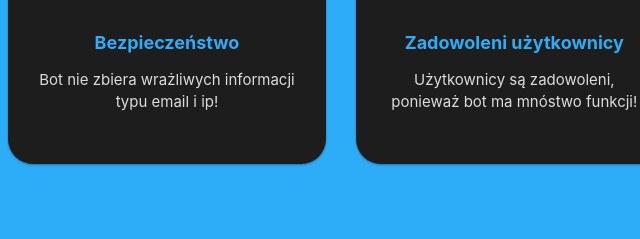
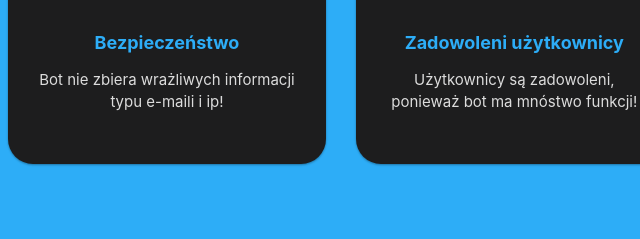
Before and after one commit to Rodi247/venobot, a plain HTML site: page index.html in a window 1280 px wide. Shown: the part 975-1214 px from the top of the page, 473-1113 px from the left. Drawn offline with nearby package versions, Linux system fonts and the light colour scheme.

Commit message:
Add files via upload

```diff
--- a/index.html
+++ b/index.html
@@ -50,7 +50,7 @@
                 <div class="col-sm-6 col-md-5 col-lg-4 item">
                     <div id="features" class="box"><i class="fa fa-lock icon" style="color: var(--main-color);"></i>
                         <h3 class="name">Bezpieczeństwo</h3>
-                        <p class="description" style="color: var(--secondary-text-color);">Bot nie zbiera wrażliwych informacji typu email i ip!<br></p>
+                        <p class="description" style="color: var(--secondary-text-color);">Bot nie zbiera wrażliwych informacji typu e-maili i ip!<br></p>
                     </div>
                 </div>
                 <div class="col-sm-6 col-md-5 col-lg-4 item">
```
